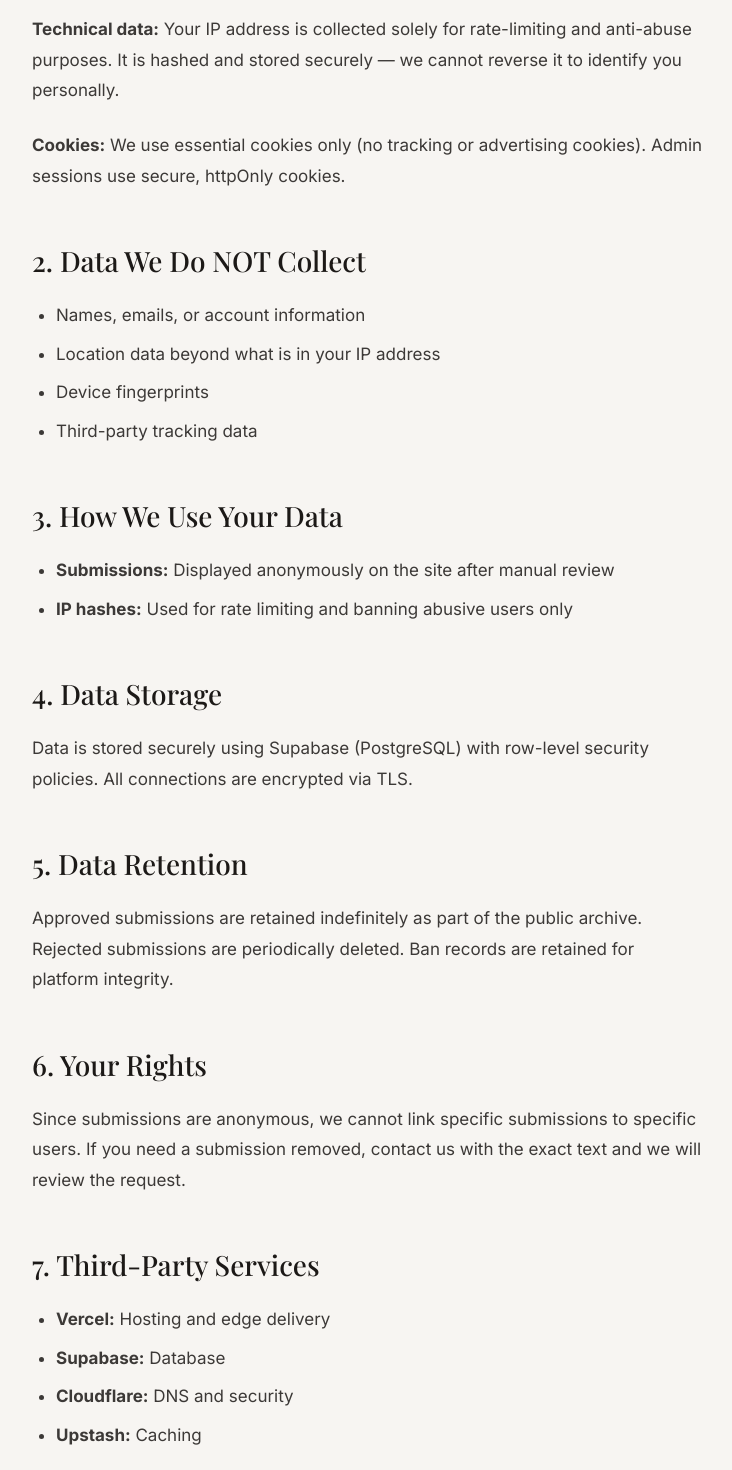
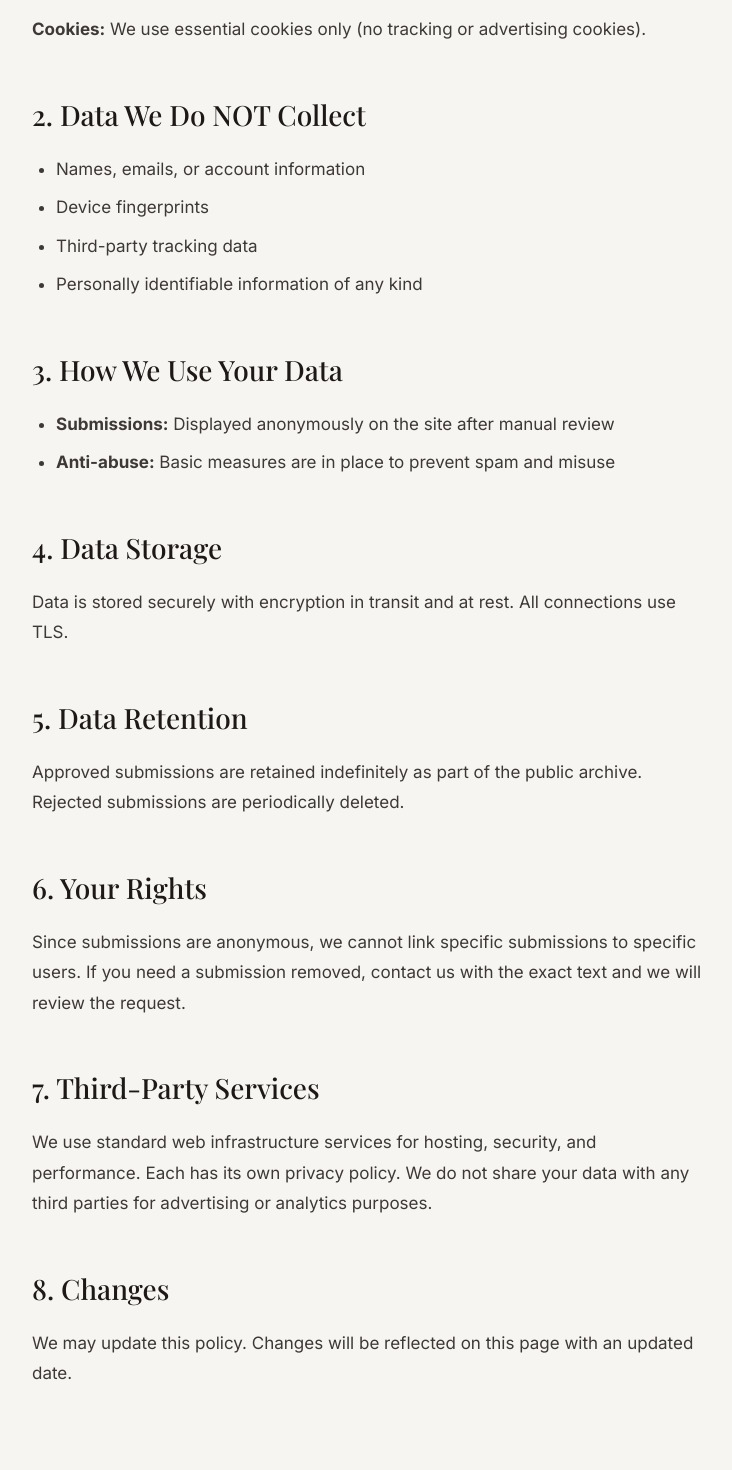
Before and after one commit to teajasvi/said, a Next.js app: page /privacy in a window 1280 px wide. Shown: the part 540-2010 px from the top of the page, without its empty margins (272-1004 px from the left). Built offline with nearby package versions, Linux system fonts and the light colour scheme; a web font is replaced by a local one.

Commit message:
privacy: remove tech stack names and IP collection mentions

```diff
--- a/app/privacy/page.js
+++ b/app/privacy/page.js
@@ -16,40 +16,33 @@ export default function PrivacyPage() {
 
         <h2>1. Data We Collect</h2>
         <p><strong>Submission content:</strong> The text you submit and the tag you select.</p>
-        <p><strong>Technical data:</strong> Your IP address is collected solely for rate-limiting and anti-abuse purposes. It is hashed and stored securely — we cannot reverse it to identify you personally.</p>
-        <p><strong>Cookies:</strong> We use essential cookies only (no tracking or advertising cookies). Admin sessions use secure, httpOnly cookies.</p>
+        <p><strong>Cookies:</strong> We use essential cookies only (no tracking or advertising cookies).</p>
 
         <h2>2. Data We Do NOT Collect</h2>
         <ul>
           <li>Names, emails, or account information</li>
-          <li>Location data beyond what is in your IP address</li>
           <li>Device fingerprints</li>
           <li>Third-party tracking data</li>
+          <li>Personally identifiable information of any kind</li>
         </ul>
 
         <h2>3. How We Use Your Data</h2>
         <ul>
           <li><strong>Submissions:</strong> Displayed anonymously on the site after manual review</li>
-          <li><strong>IP hashes:</strong> Used for rate limiting and banning abusive users only</li>
+          <li><strong>Anti-abuse:</strong> Basic measures are in place to prevent spam and misuse</li>
         </ul>
 
         <h2>4. Data Storage</h2>
-        <p>Data is stored securely using Supabase (PostgreSQL) with row-level security policies. All connections are encrypted via TLS.</p>
+        <p>Data is stored securely with encryption in transit and at rest. All connections use TLS.</p>
 
         <h2>5. Data Retention</h2>
-        <p>Approved submissions are retained indefinitely as part of the public archive. Rejected submissions are periodically deleted. Ban records are retained for platform integrity.</p>
+        <p>Approved submissions are retained indefinitely as part of the public archive. Rejected submissions are periodically deleted.</p>
 
         <h2>6. Your Rights</h2>
         <p>Since submissions are anonymous, we cannot link specific submissions to specific users. If you need a submission removed, contact us with the exact text and we will review the request.</p>
 
         <h2>7. Third-Party Services</h2>
-        <ul>
-          <li><strong>Vercel:</strong> Hosting and edge delivery</li>
-          <li><strong>Supabase:</strong> Database</li>
-          <li><strong>Cloudflare:</strong> DNS and security</li>
-          <li><strong>Upstash:</strong> Caching</li>
-        </ul>
-        <p>Each service has its own privacy policy. We do not share your data with any other third parties.</p>
+        <p>We use standard web infrastructure services for hosting, security, and performance. Each has its own privacy policy. We do not share your data with any third parties for advertising or analytics purposes.</p>
 
         <h2>8. Changes</h2>
         <p>We may update this policy. Changes will be reflected on this page with an updated date.</p>
```
